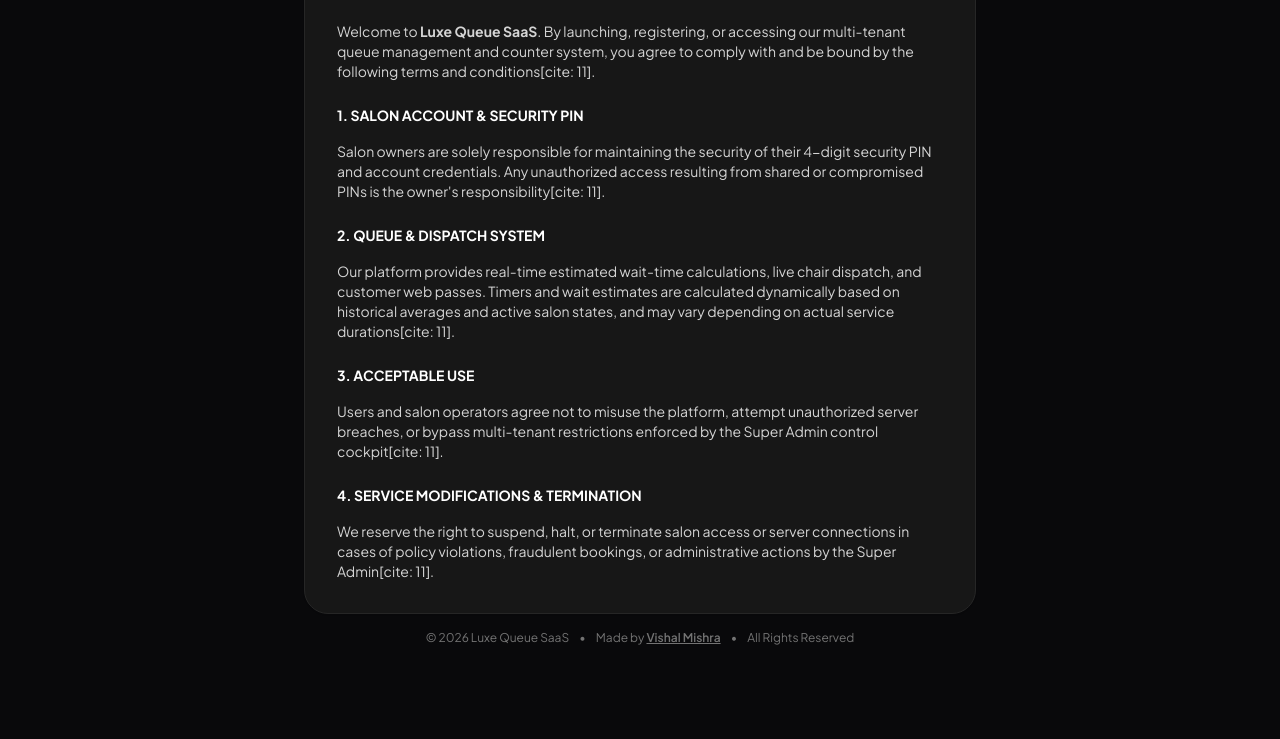
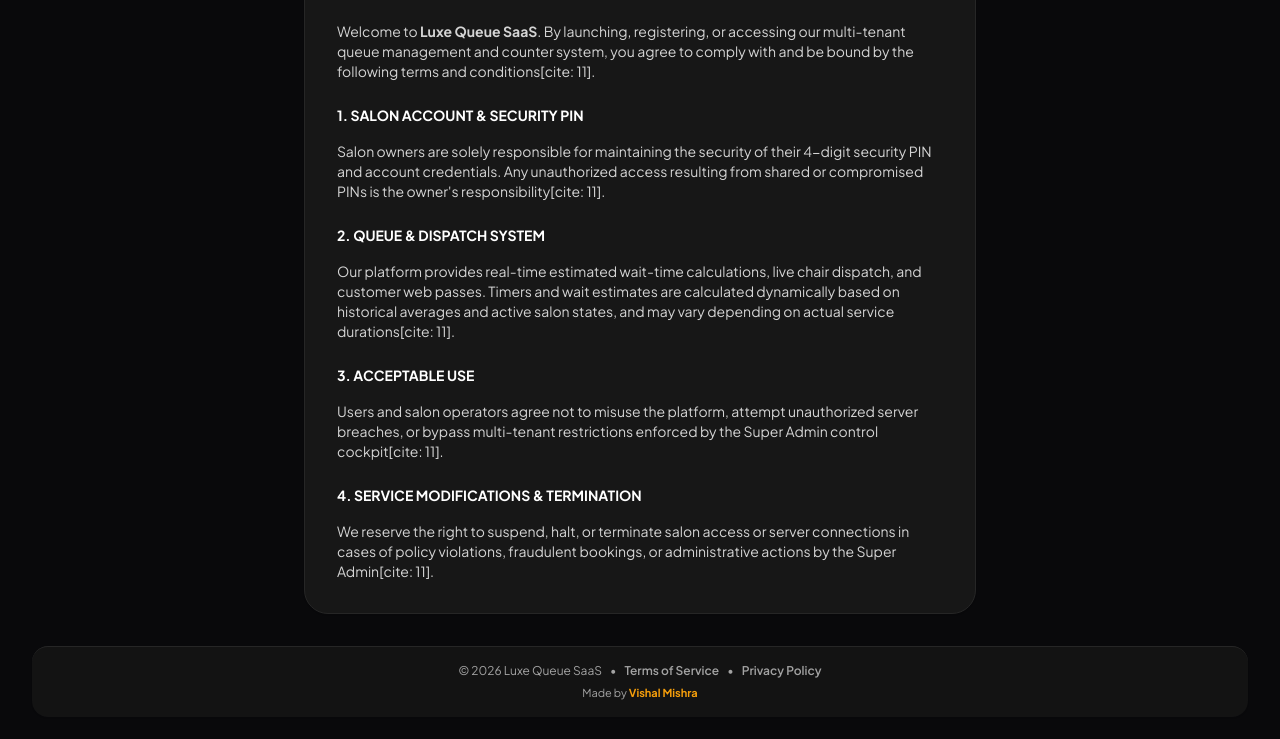
Before and after one commit to mishravishal72536-byte/luxe-salon-saas, a plain HTML site: page frontend/terms.html in a window 1280 px wide. Shown: the part 113-852 px from the top of the page. Before the commit the page ends 807 px from the top, so only its background shows below. Drawn offline with nearby package versions, Linux system fonts and the light colour scheme.

Commit message:
style: update and standardize 2-line footer layout across frontend templates

```diff
--- a/frontend/terms.html
+++ b/frontend/terms.html
@@ -35,12 +35,20 @@
     </div>
   </div>
 
-  <footer class="text-center text-xs text-slate-400 dark:text-neutral-500 py-4 space-x-2">
-    <span>© 2026 Luxe Queue SaaS</span>
-    <span>•</span>
-    <span>Made by <a href="https://insta.openinapp.co/h3q0p" target="_blank" class="hover:text-amber-500 font-semibold transition-all underline">Vishal Mishra</a></span>
-    <span>•</span>
-    <span>All Rights Reserved</span>
+  <!-- Standardized 2-Line Footer -->
+  <footer class="w-full py-4 mt-8 text-center text-xs bg-slate-200/60 dark:bg-neutral-900/70 border-t border-slate-200 dark:border-neutral-800 rounded-2xl space-y-1.5 shadow-sm">
+    <div class="flex items-center justify-center flex-wrap gap-2 text-slate-500 dark:text-neutral-400 font-medium">
+      <span>© 2026 Luxe Queue SaaS</span>
+      <span>•</span>
+      <a href="terms.html" class="hover:text-amber-500 font-semibold transition-all">Terms of Service</a>
+      <span>•</span>
+      <a href="privacy.html" class="hover:text-amber-500 font-semibold transition-all">Privacy Policy</a>
+    </div>
+    <div>
+      <span class="text-slate-600 dark:text-neutral-400 text-[11px] font-medium">
+        Made by <a href="https://insta.openinapp.co/h3q0p" target="_blank" class="text-amber-500 hover:underline font-bold transition-all">Vishal Mishra</a>
+      </span>
+    </div>
   </footer>
 </body>
 </html>
```
Also changed, not shown: frontend/customer.html (+14 -8 lines), frontend/index.html (+14 -8 lines), frontend/owner.html (+14 -8 lines), frontend/privacy.html (+14 -6 lines), frontend/super-admin.html (+14 -8 lines).
